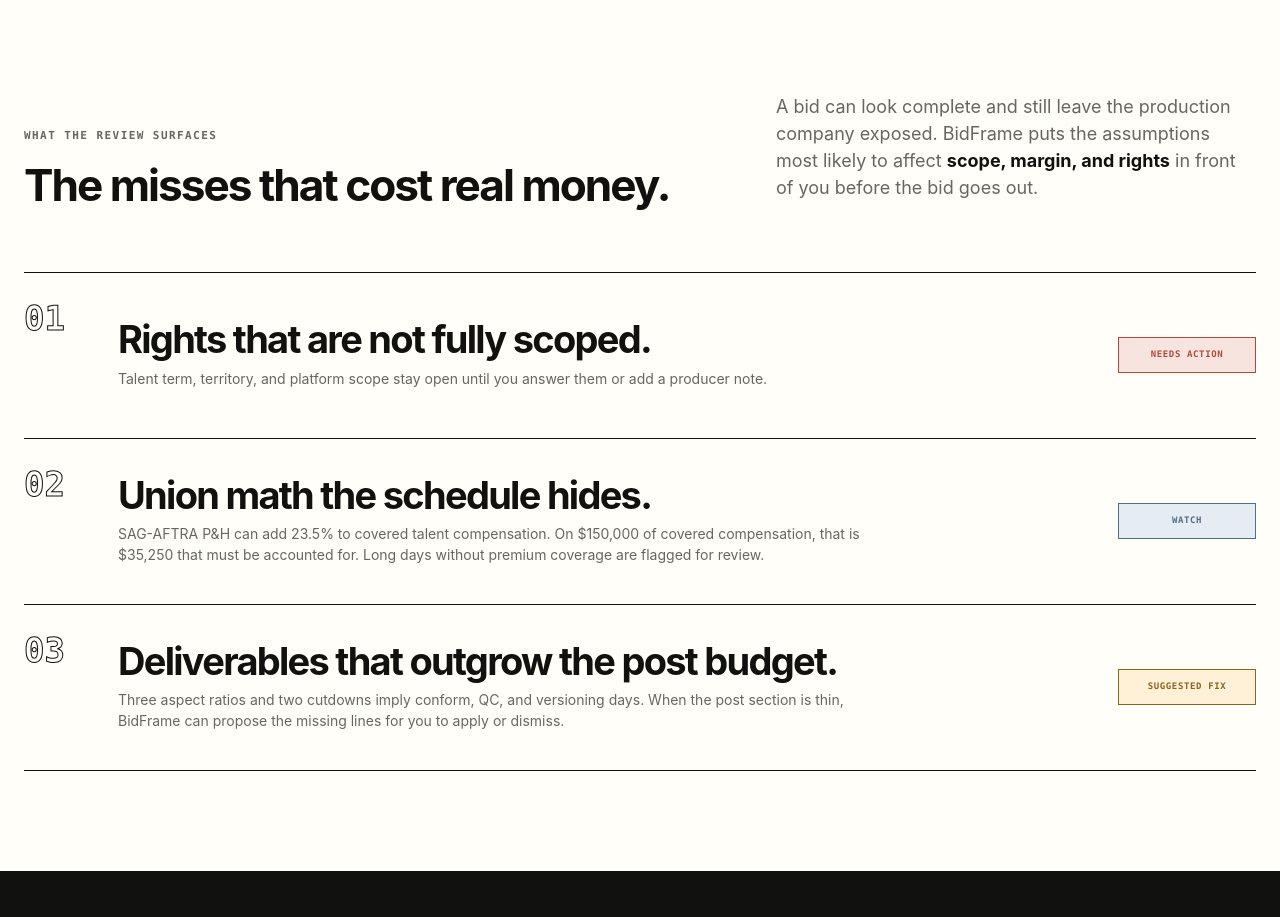
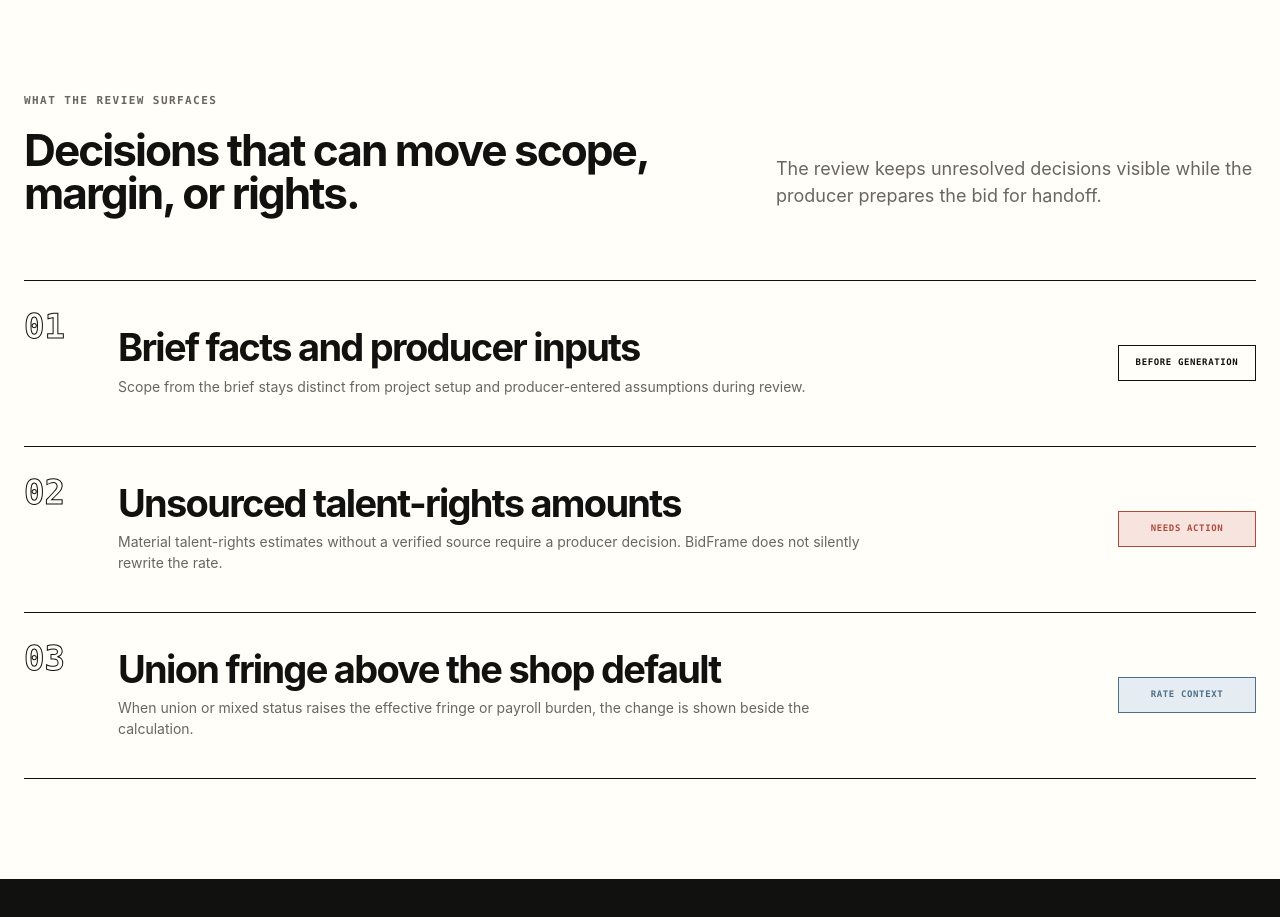
Before and after one commit to Mra454/bidframe-site, a website: page index.html in a window 1280 px wide. Shown: the part 1720-2637 px from the top of the page. Drawn offline with Linux system fonts and the light colour scheme.

Commit message:
Replace homepage risk examples with shipped review behaviors

```diff
--- a/index.html
+++ b/index.html
@@ -642,10 +642,10 @@
         <div class="misses-head">
           <div>
             <p class="eyebrow">What the review surfaces</p>
-            <h2>The misses that cost real money.</h2>
+            <h2>Decisions that can move scope, margin, or rights.</h2>
           </div>
           <div class="misses-head-copy">
-            <p>A bid can look complete and still leave the production company exposed. BidFrame puts the assumptions most likely to affect <strong>scope, margin, and rights</strong> in front of you before the bid goes out.</p>
+            <p>The review keeps unresolved decisions visible while the producer prepares the bid for handoff.</p>
           </div>
         </div>
 
@@ -653,26 +653,26 @@
           <article class="miss-row">
             <div class="miss-num">01</div>
             <div class="miss-copy">
-              <h3>Rights that are not fully scoped.</h3>
-              <p>Talent term, territory, and platform scope stay open until you answer them or add a producer note.</p>
+              <h3>Brief facts and producer inputs</h3>
+              <p>Scope from the brief stays distinct from project setup and producer-entered assumptions during review.</p>
+            </div>
+            <div class="rail-label">Before generation</div>
+          </article>
+          <article class="miss-row">
+            <div class="miss-num">02</div>
+            <div class="miss-copy">
+              <h3>Unsourced talent-rights amounts</h3>
+              <p>Material talent-rights estimates without a verified source require a producer decision. BidFrame does not silently rewrite the rate.</p>
             </div>
             <div class="rail-label action">Needs action</div>
           </article>
           <article class="miss-row">
-            <div class="miss-num">02</div>
-            <div class="miss-copy">
-              <h3>Union math the schedule hides.</h3>
-              <p>SAG-AFTRA P&amp;H can add 23.5% to covered talent compensation. On $150,000 of covered compensation, that is $35,250 that must be accounted for. Long days without premium coverage are flagged for review.</p>
-            </div>
-            <div class="rail-label watch">Watch</div>
-          </article>
-          <article class="miss-row">
             <div class="miss-num">03</div>
             <div class="miss-copy">
-              <h3>Deliverables that outgrow the post budget.</h3>
-              <p>Three aspect ratios and two cutdowns imply conform, QC, and versioning days. When the post section is thin, BidFrame can propose the missing lines for you to apply or dismiss.</p>
+              <h3>Union fringe above the shop default</h3>
+              <p>When union or mixed status raises the effective fringe or payroll burden, the change is shown beside the calculation.</p>
             </div>
-            <div class="rail-label suggested">Suggested fix</div>
+            <div class="rail-label watch">Rate context</div>
           </article>
         </div>
       </div>
```
